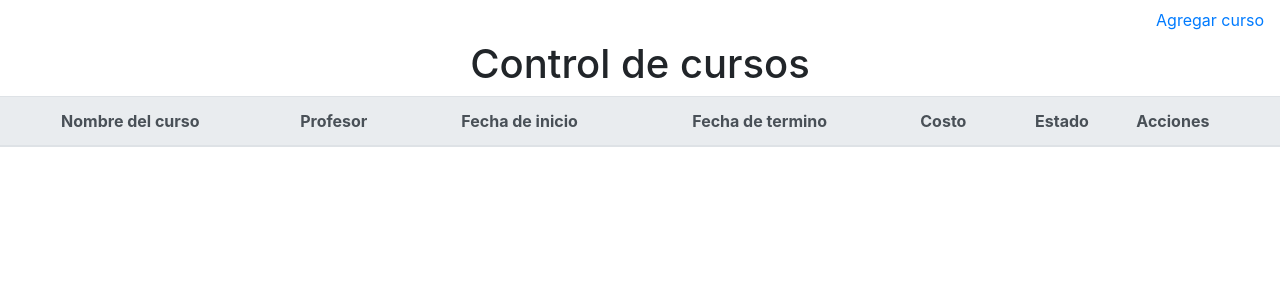
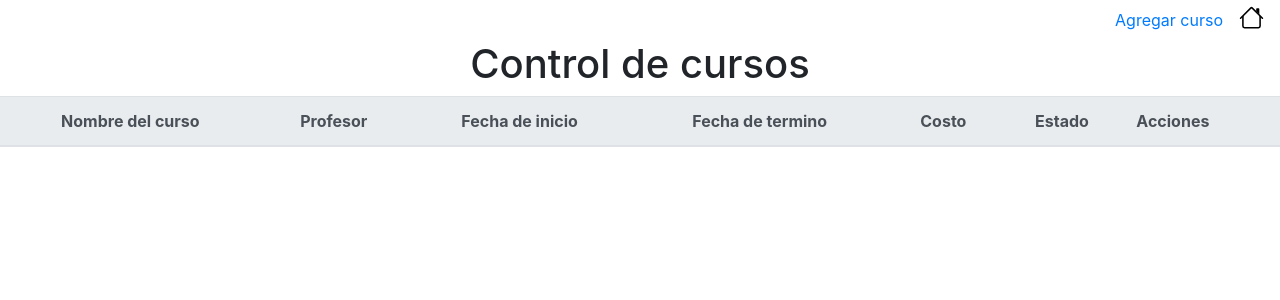
Before and after one commit to Diego448/scholar-control, a Flask app: page /directory/courses in a window 1280 px wide. Shown: the top 300 px of the page. Run offline with Flask 2, Linux system fonts and the light colour scheme; data that the repository does not hold is empty; some libraries are stand-ins or nearby versions.

Commit message:
Adding links to homepage

```diff
--- a/webapp/templates/courses_directory.html
+++ b/webapp/templates/courses_directory.html
@@ -7,6 +7,9 @@
 <body>
     <nav class="nav justify-content-end">
         <a class="nav-item nav-link" href="{{ url_for('create_course') }}">Agregar curso</a>
+        <a class="pr-3 py-1" href="{{ url_for('homepage') }}">
+            <img src="{{ url_for('static', filename='house.svg') }}" width="25" height="25">
+        </a>
     </nav>
     <h1 class="h1 text-center">Control de cursos</h1>
     <table class="table table-striped">
--- a/webapp/templates/payment_registry.html
+++ b/webapp/templates/payment_registry.html
@@ -7,6 +7,9 @@
 <body>
     <nav class="nav justify-content-end">
         <a class="nav-item nav-link" href="{{ url_for('register_payment') }}">Agregar pago</a>
+        <a class="pr-3 py-1" href="{{ url_for('homepage') }}">
+            <img src="{{ url_for('static', filename='house.svg') }}" width="25" height="25">
+        </a>
     </nav>
     <h1 class="h1 text-center pb-2">Registro de pagos</h1>
     <table class="table">
```
